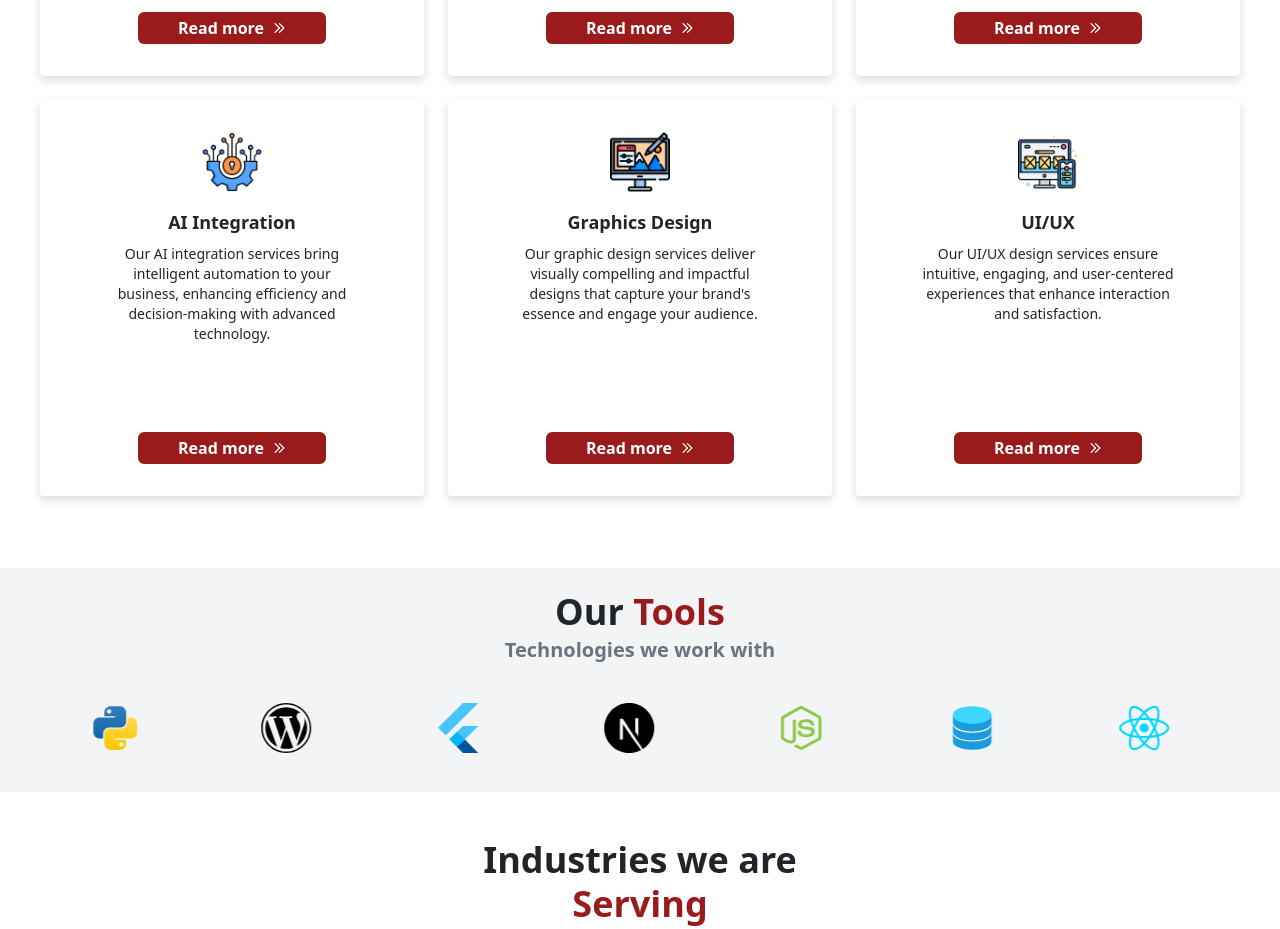
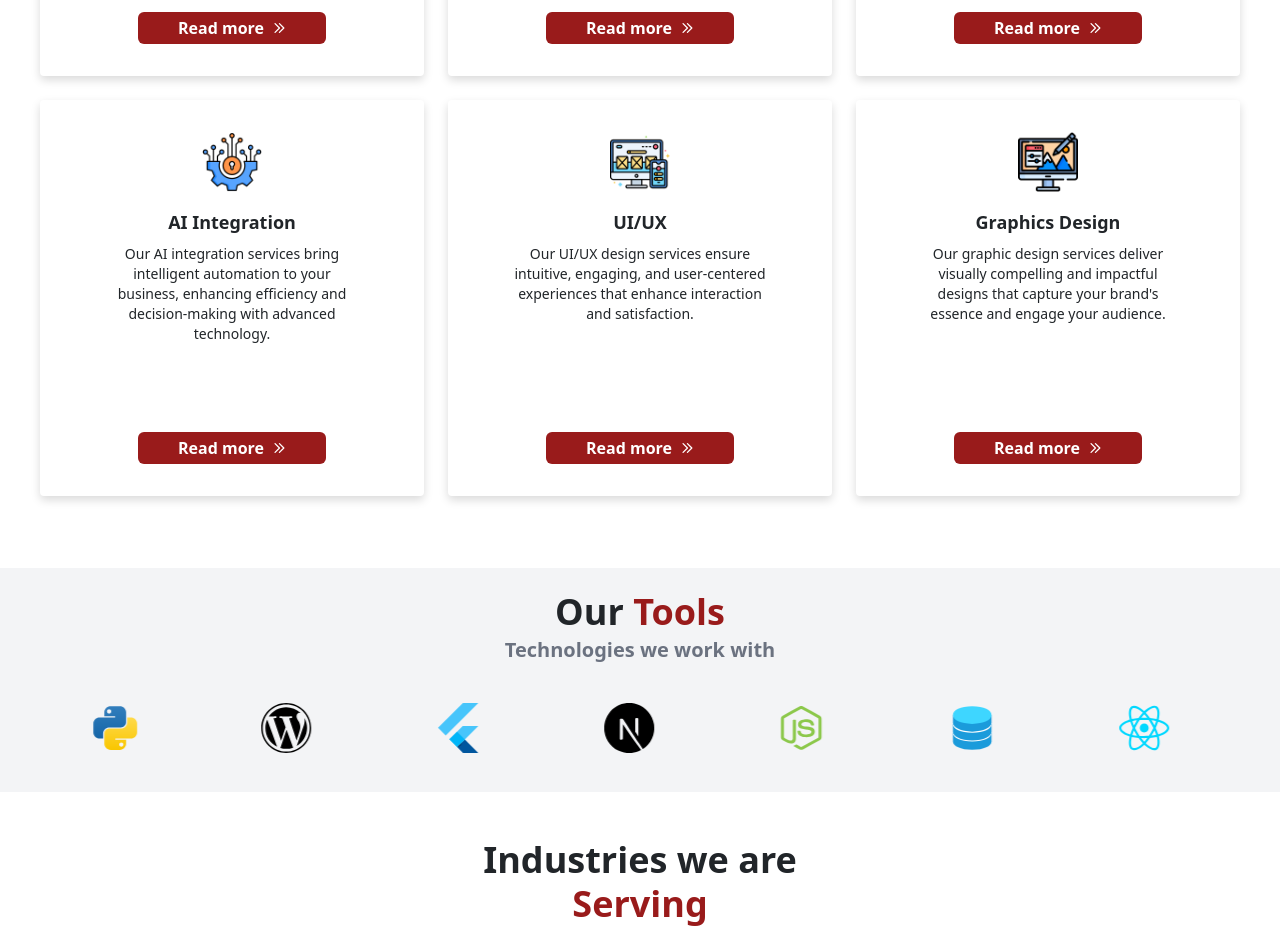
Before and after one commit to Chy-Zaber-Bin-Zahid/CodeSync5, a Next.js app: page / in a window 1280 px wide. Shown: the part 3140-4069 px from the top of the page. Built offline with nearby package versions, Linux system fonts and the light colour scheme; no server answers.

Commit message:
footer link fixed

```diff
--- a/components/Footer.tsx
+++ b/components/Footer.tsx
@@ -1,17 +1,18 @@
 "use client";
 import { LinkedinLogo, FacebookLogo, EnvelopeSimple } from "phosphor-react";
 import React from "react";
+import Link from "next/link";
 
 const Footer = () => {
   const currentYear = new Date().getFullYear();
 
   const services = [
     { name: "Web Development", href: "/services/web-development" },
-    { name: "Mobile Application", href: "/services/mobile-application" },
+    { name: "Mobile Application", href: "/services/mobile-app-development" },
     { name: "E-Commerce", href: "/services/e-commerce" },
     { name: "AI Integration", href: "/services/ai-integration" },
     { name: "UI/UX Design", href: "/services/ui-ux" },
-    { name: "Graphics Design", href: "/services/graphics-design" },
+    { name: "Graphics Design", href: "/services/graphics" },
   ];
 
   const companyLinks = [
@@ -61,12 +62,12 @@ const Footer = () => {
               <ul className="pl-0 mt-6 space-y-4 text-md">
                 {services.map((service) => (
                   <li key={service.name}>
-                    <a
+                    <Link
                       href={service.href}
                       className="underline-offset-2 text-gray-700 transition hover:opacity-75 dark:text-gray-200"
                     >
                       {service.name}
-                    </a>
+                    </Link>
                   </li>
                 ))}
               </ul>
@@ -80,12 +81,12 @@ const Footer = () => {
               <ul className="pl-0 mt-6 space-y-4 text-md">
                 {companyLinks.map((link) => (
                   <li key={link.name}>
-                    <a
+                    <Link
                       href={link.href}
                       className="underline-offset-2 text-gray-700 transition hover:opacity-75 dark:text-gray-200"
                     >
                       {link.name}
-                    </a>
+                    </Link>
                   </li>
                 ))}
               </ul>
@@ -99,12 +100,12 @@ const Footer = () => {
               <ul className="pl-0 mt-6 space-y-4 text-md">
                 {helpfulLinks.map((link) => (
                   <li key={link.name}>
-                    <a
+                    <Link
                       href={link.href}
                       className="underline-offset-2 text-gray-700 transition hover:opacity-75 dark:text-gray-200"
                     >
                       {link.name}
-                    </a>
+                    </Link>
                   </li>
                 ))}
               </ul>
@@ -118,12 +119,12 @@ const Footer = () => {
               <ul className="pl-0 mt-6 space-y-4 text-md">
                 {legalLinks.map((link) => (
                   <li key={link.name}>
-                    <a
+                    <Link
                       href={link.href}
                       className="underline-offset-2 text-gray-700 transition hover:opacity-75 dark:text-gray-200"
                     >
                       {link.name}
-                    </a>
+                    </Link>
                   </li>
                 ))}
               </ul>
@@ -133,7 +134,7 @@ const Footer = () => {
             <ul className="pl-0 col-span-2 flex justify-start gap-6 lg:col-span-5 lg:justify-end">
               {socialLinks.map((social) => (
                 <li key={social.name}>
-                  <a
+                  <Link
                     href={social.href}
                     rel="noreferrer"
                     target="_blank"
@@ -141,7 +142,7 @@ const Footer = () => {
                   >
                     <span className="sr-only">{social.name}</span>
                     <social.icon size={24} />
-                  </a>
+                  </Link>
                 </li>
               ))}
             </ul>
@@ -155,12 +156,12 @@ const Footer = () => {
             </p>
 
             <p>
-              <a
+              <Link
                 href="/privacy-policy"
                 className="text-gray-500 transition hover:opacity-75 dark:text-gray-400"
               >
                 Privacy Policy
-              </a>
+              </Link>
             </p>
           </div>
         </div>
--- a/utils/services.ts
+++ b/utils/services.ts
@@ -256,6 +256,70 @@ export const services = [
     ],
   },
   {
+    name: "UI/UX",
+    slug: "ui-ux",
+    icon: "/assets/home/ui.png",
+    image:"/assets/dynamicServices/dynamic-uiux.svg",
+    paraFirst:
+      "User experience is at the core of successful digital products—it's what keeps users coming back.",
+    description:
+      "Our UI/UX design services ensure intuitive, engaging, and user-centered experiences that enhance interaction and satisfaction.",
+    whyUs: [
+      {
+        point: "User-Centric Design",
+        description:
+          "We prioritize user experience in our designs, ensuring that your product is both functional and enjoyable to use.",
+      },
+      {
+        point: "Comprehensive Research",
+        description:
+          "We conduct thorough user research and testing to understand user needs and behaviors, guiding our design decisions.",
+      },
+      {
+        point: "Prototyping and Testing",
+        description:
+          "We create prototypes to test concepts with real users, allowing for iterative improvements and a better final product.",
+      },
+      {
+        point: "Accessibility Focus",
+        description:
+          "Our designs are built with accessibility in mind, ensuring that all users, including those with disabilities, can use your product.",
+      },
+      {
+        point: "Visual Consistency",
+        description:
+          "We maintain visual consistency across your product, reinforcing your brand identity and enhancing user trust.",
+      },
+    ],
+    whyMatters: [
+      {
+        point: "Enhanced User Satisfaction",
+        description:
+          "Good UI/UX design increases user satisfaction and retention, directly impacting the success and profitability of your product.",
+      },
+      {
+        point: "Lower Bounce Rates",
+        description:
+          "An intuitive interface encourages users to stay longer on your site or app, reducing bounce rates and increasing conversions.",
+      },
+      {
+        point: "Higher Conversion Rates",
+        description:
+          "Effective UI/UX design guides users through the journey, ultimately leading to higher conversion rates and sales.",
+      },
+      {
+        point: "Brand Loyalty",
+        description:
+          "A positive user experience fosters brand loyalty, encouraging repeat usage and customer advocacy.",
+      },
+      {
+        point: "Competitive Advantage",
+        description:
+          "A well-designed product sets you apart from competitors, providing a unique value proposition that attracts and retains users.",
+      },
+    ],
+  },
+  {
     name: "Graphics Design",
     slug: "graphics",
     icon: "/assets/home/graphics.png",
@@ -319,70 +383,6 @@ export const services = [
       },
     ],
   },
-  {
-    name: "UI/UX",
-    slug: "ui-ux",
-    icon: "/assets/home/ui.png",
-    image:"/assets/dynamicServices/dynamic-uiux.svg",
-    paraFirst:
-      "User experience is at the core of successful digital products—it's what keeps users coming back.",
-    description:
-      "Our UI/UX design services ensure intuitive, engaging, and user-centered experiences that enhance interaction and satisfaction.",
-    whyUs: [
-      {
-        point: "User-Centric Design",
-        description:
-          "We prioritize user experience in our designs, ensuring that your product is both functional and enjoyable to use.",
-      },
-      {
-        point: "Comprehensive Research",
-        description:
-          "We conduct thorough user research and testing to understand user needs and behaviors, guiding our design decisions.",
-      },
-      {
-        point: "Prototyping and Testing",
-        description:
-          "We create prototypes to test concepts with real users, allowing for iterative improvements and a better final product.",
-      },
-      {
-        point: "Accessibility Focus",
-        description:
-          "Our designs are built with accessibility in mind, ensuring that all users, including those with disabilities, can use your product.",
-      },
-      {
-        point: "Visual Consistency",
-        description:
-          "We maintain visual consistency across your product, reinforcing your brand identity and enhancing user trust.",
-      },
-    ],
-    whyMatters: [
-      {
-        point: "Enhanced User Satisfaction",
-        description:
-          "Good UI/UX design increases user satisfaction and retention, directly impacting the success and profitability of your product.",
-      },
-      {
-        point: "Lower Bounce Rates",
-        description:
-          "An intuitive interface encourages users to stay longer on your site or app, reducing bounce rates and increasing conversions.",
-      },
-      {
-        point: "Higher Conversion Rates",
-        description:
-          "Effective UI/UX design guides users through the journey, ultimately leading to higher conversion rates and sales.",
-      },
-      {
-        point: "Brand Loyalty",
-        description:
-          "A positive user experience fosters brand loyalty, encouraging repeat usage and customer advocacy.",
-      },
-      {
-        point: "Competitive Advantage",
-        description:
-          "A well-designed product sets you apart from competitors, providing a unique value proposition that attracts and retains users.",
-      },
-    ],
-  },
 ];
 
 interface Service {
```
